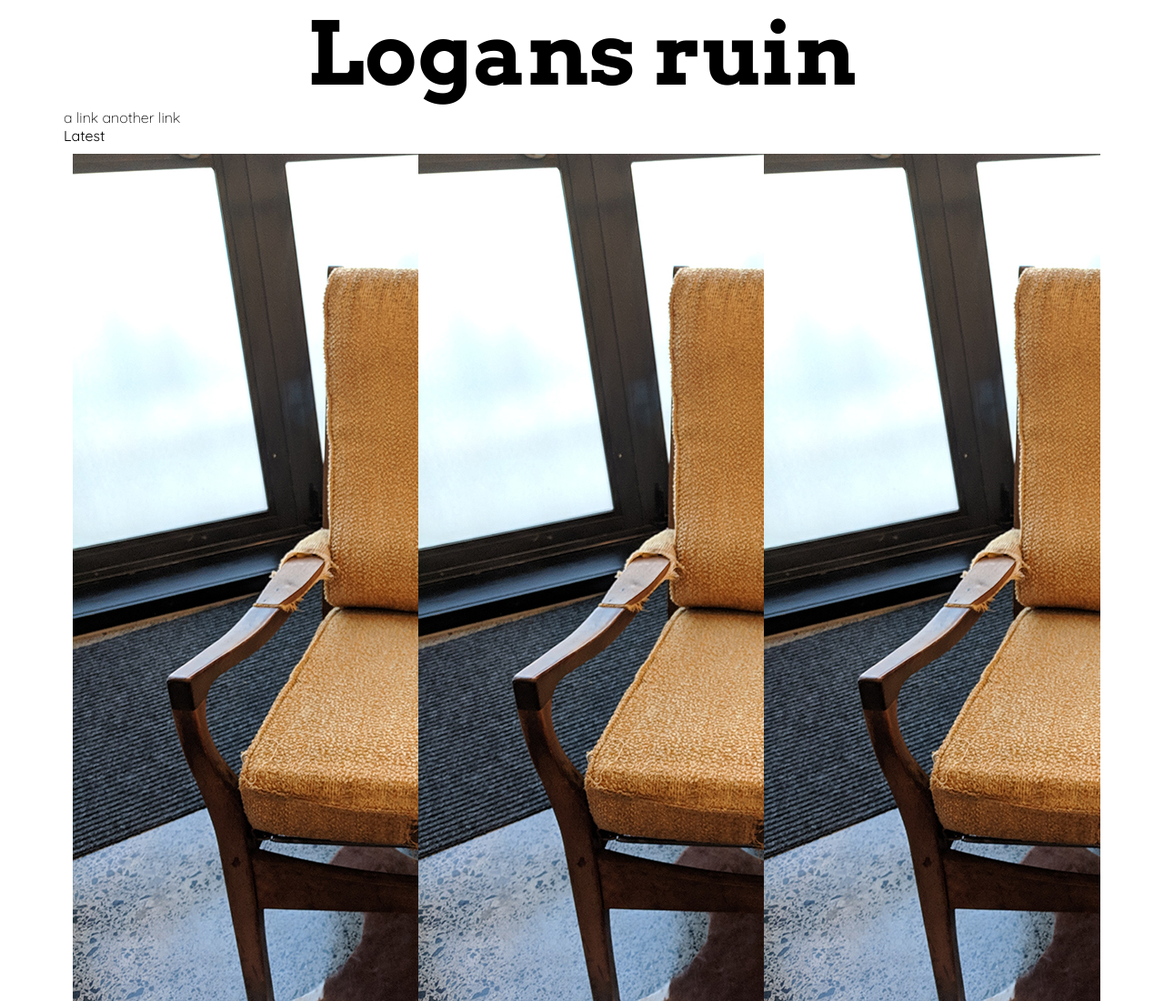
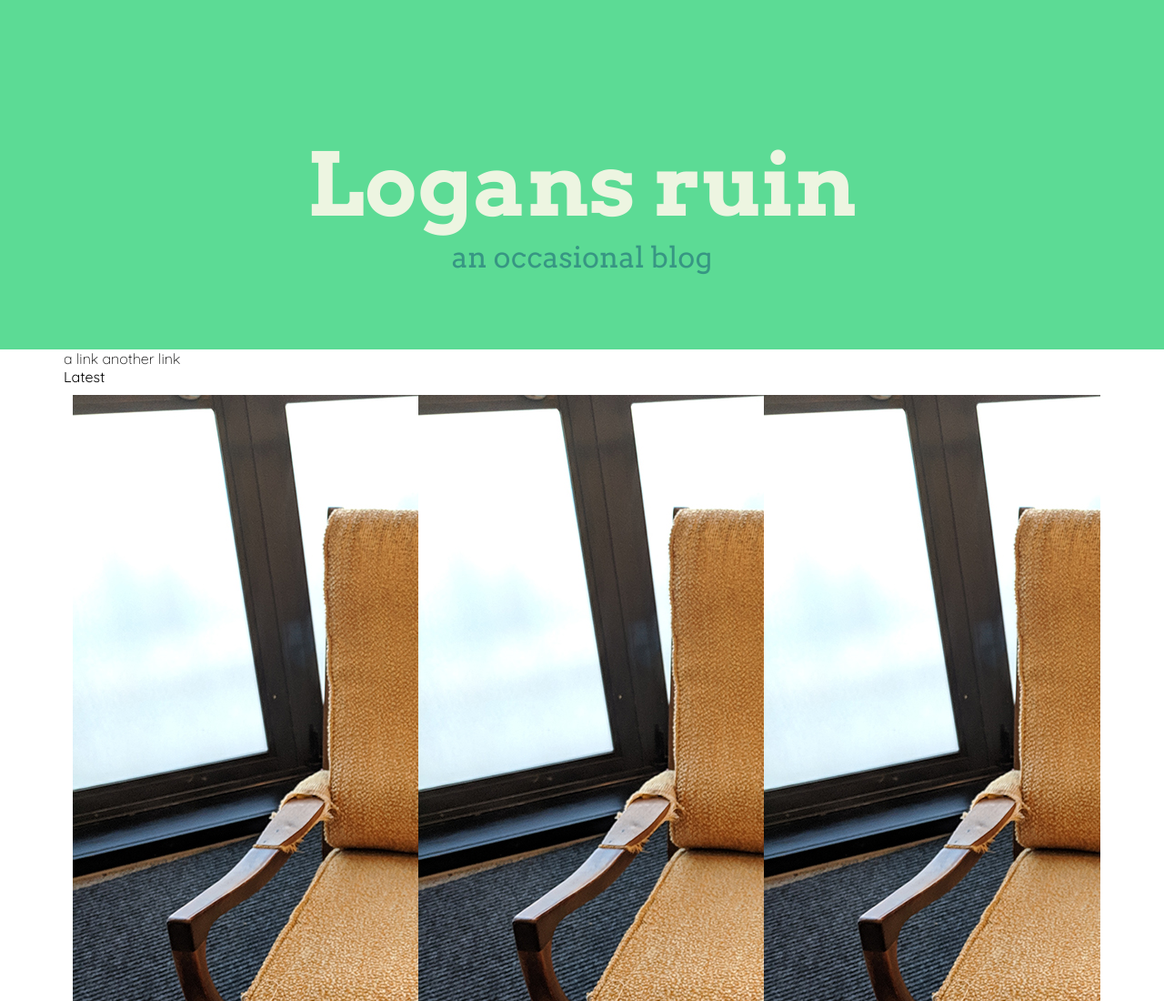
Before and after one commit to LogansRuin/loganruin.github.io, a plain HTML site: page index.html in a window 1280 px wide. Shown: the top 1100 px of the page at 91% size. Drawn offline with Linux system fonts and the light colour scheme.

Commit message:
Style title of index.html

```diff
--- a/index.html
+++ b/index.html
@@ -5,8 +5,10 @@
 		<title>Logans ruin blog</title>
 	</head>
 	<body>
-		<header class="container">
-			<h1 id="title">Logans ruin</h1>
+
+		<header class="full-container" id="title">
+			<h1>Logans ruin</h1>
+			<p>an occasional blog</p>
 		</header>
 		<nav class="container">
 			<a>a link</a>
--- a/styles/main.css
+++ b/styles/main.css
@@ -68,6 +68,12 @@
 
 	.container {
 		max-width: 1140px;
+		margin: 0 auto;
+		clear: both;
+	}
+
+	.full-container {
+		max-width: 100%;
 		margin: 0 auto;
 		clear: both;
 	}
@@ -173,13 +179,30 @@
 		font-weight: 300;
 	}
 
-	h1#title{
+	#title{
 		font-family: 'Arvo', serif;
-		font-weight: 700;
-		font-size: 6em;
+		color: #EDF5E1;
 		text-align: center;
 	}
 
+	#title>h1{
+		font-weight: 700;
+		font-size: 6rem;
+	}
+	#title>p{
+		font-weight:400;
+		font-size: 2rem;
+		color: #379683;
+	}
+
 /*Home specific*/
+	#title{
+		background-color: #5CDB95;
+		height: 24rem;
+	}
+
+	header#title{
+		padding-top: 9rem;
+	}
 
 /*Blog Specific*/
```
